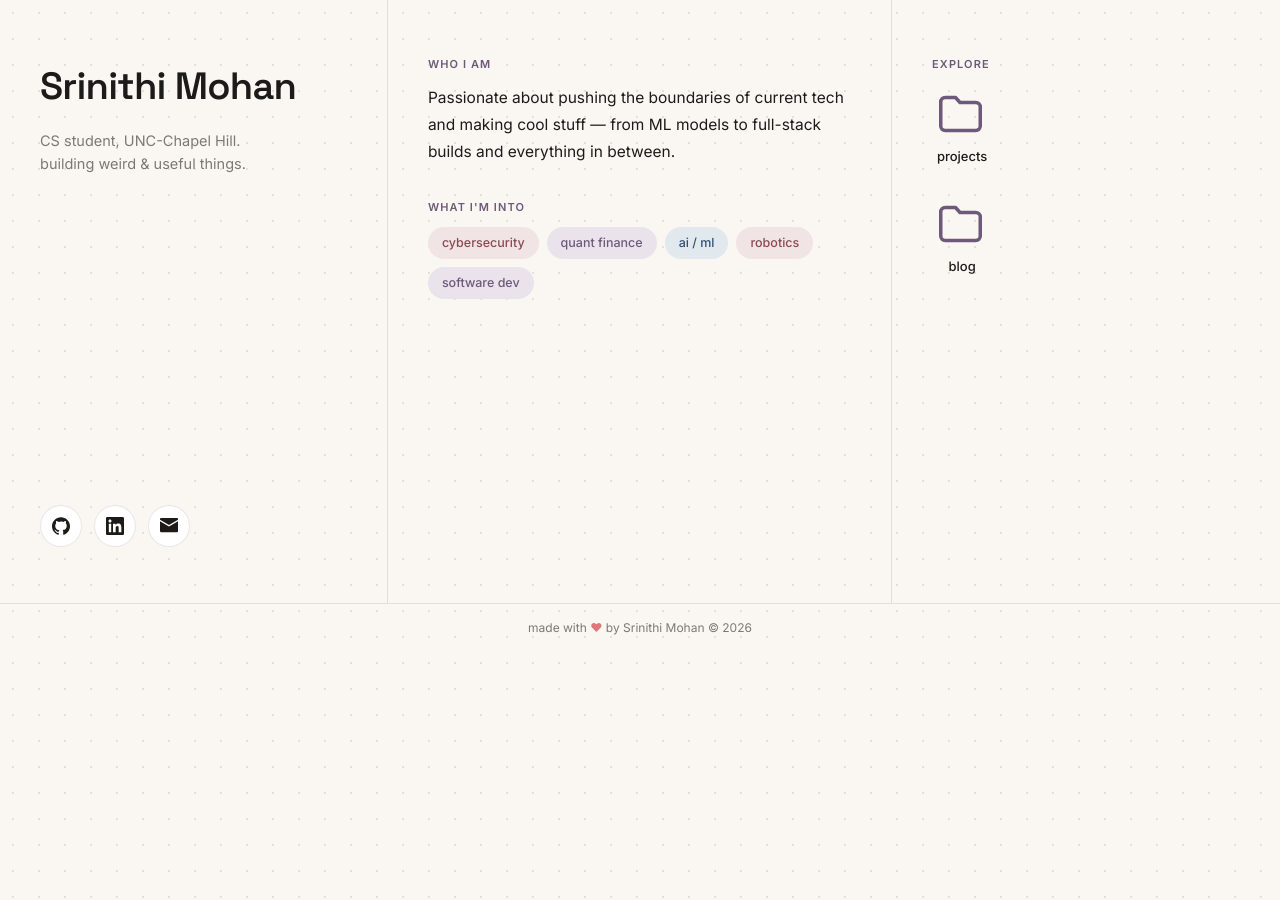
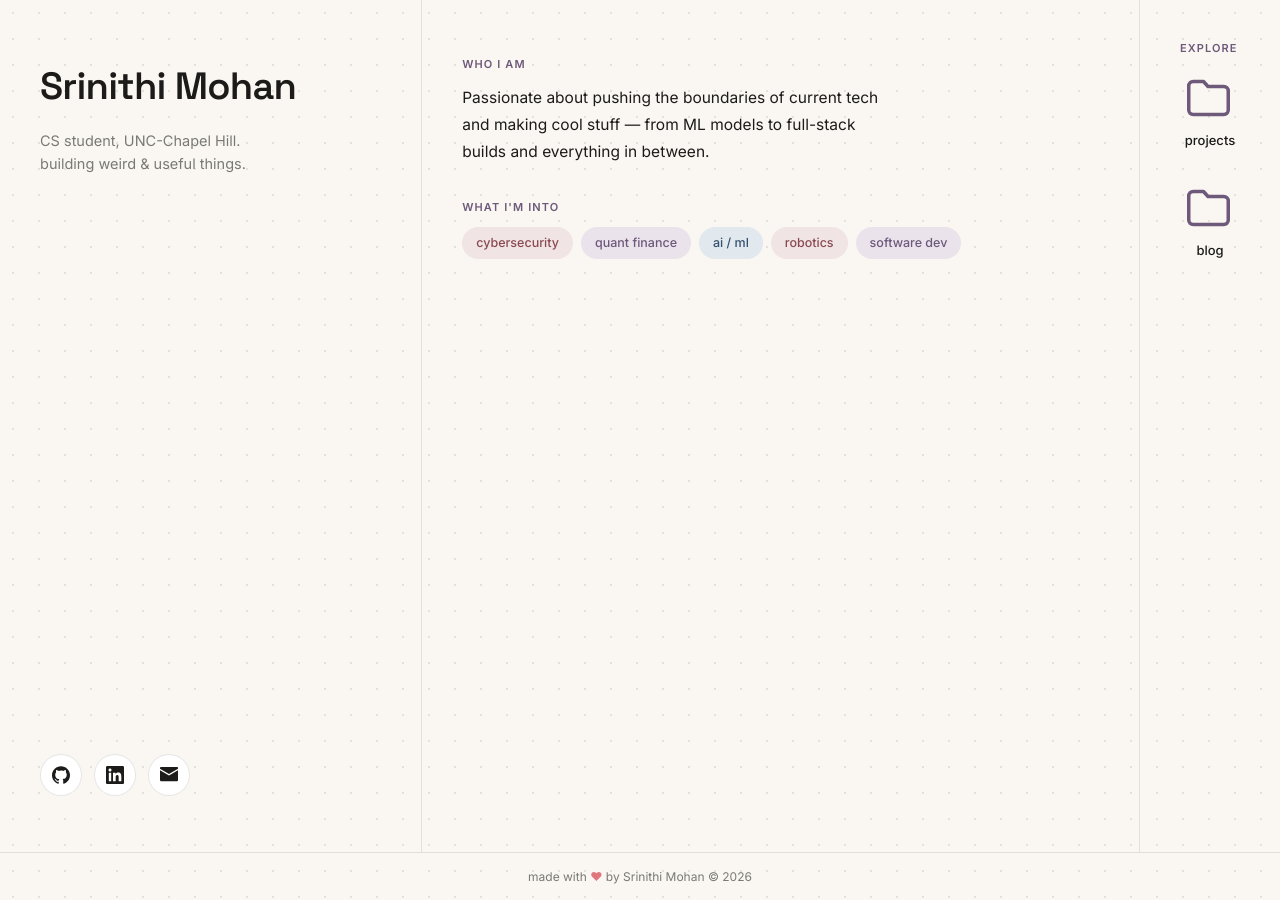
Before and after one commit to srinithimohan/srinithimohan.github.io, a Jekyll site: the page built from index.html, in a window 1280 px wide. Built offline with Jekyll 4.4.1, drawn with Linux system fonts in a browser that asks for light colours.

Commit message:
update formatting

```diff
--- a/assets/css/style.scss
+++ b/assets/css/style.scss
@@ -81,7 +81,8 @@ img {
 
 .home-grid {
   display: grid;
-  grid-template-columns: 1fr 1.3fr 1fr;
+  grid-template-columns: 1fr 1.7fr auto;
+  grid-template-rows: 1fr auto;
   min-height: 100vh;
 }
 
@@ -98,6 +99,10 @@ img {
 
 .home-col--about {
   border-right: 1px solid var(--line);
+}
+
+.home-col--nav {
+  padding: 40px;
 }
 
 .home-name {
@@ -237,6 +242,7 @@ img {
 @media (max-width: 900px) {
   .home-grid {
     grid-template-columns: 1fr;
+    grid-template-rows: auto;
   }
 
   .home-col--intro,
@@ -246,6 +252,10 @@ img {
   }
 
   .home-col {
+    padding: 40px 28px;
+  }
+
+  .home-col--nav {
     padding: 40px 28px;
   }
 
```
